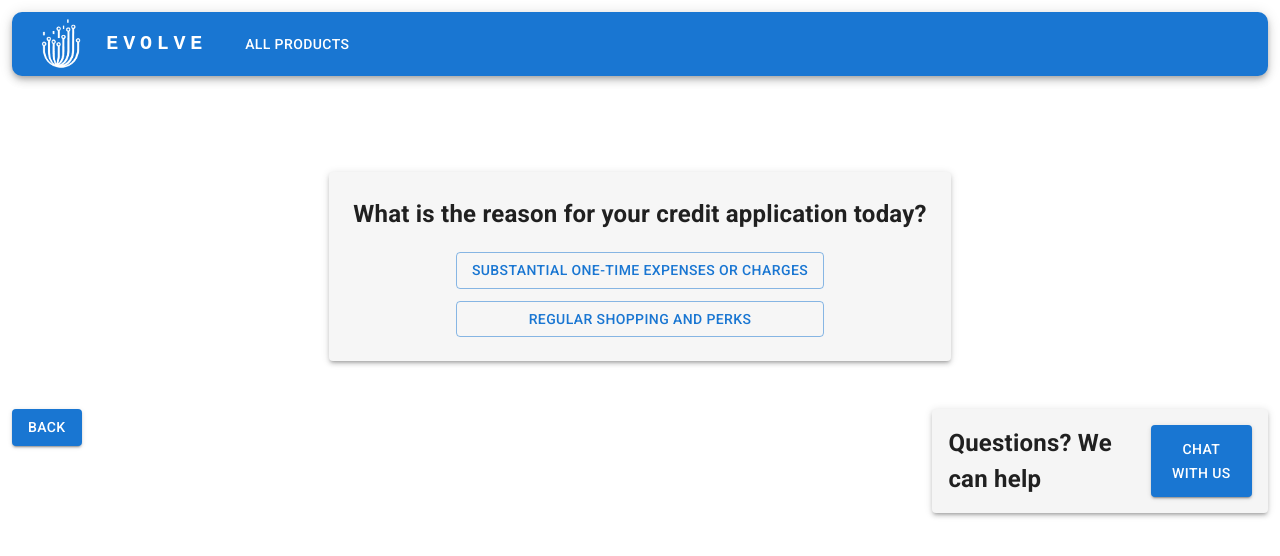
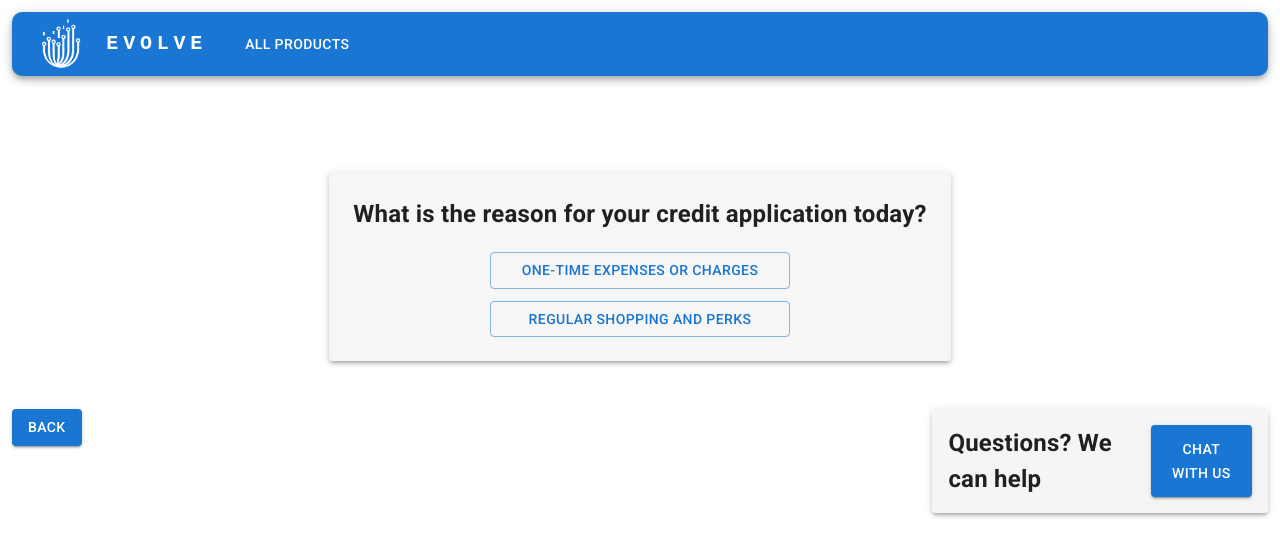
Before and after one commit to nathan-cooper/genai-hackathon-ui, a React (Vite) app: page /unsure in a window 1280 px wide. Shown: the top 556 px of the page. Built offline with nearby package versions, Linux system fonts and the light colour scheme.

Commit message:
verbiage update

```diff
--- a/src/constants/evolve.constants.ts
+++ b/src/constants/evolve.constants.ts
@@ -13,7 +13,7 @@
     question: "What is the reason for your credit application today?",
     options: [
         {
-            label: "Substantial one-time expenses or charges",
+            label: "One-time expenses or charges",
             onSelect: (nav) => nav("/unsure?id=Q2")
         },
         {
```
